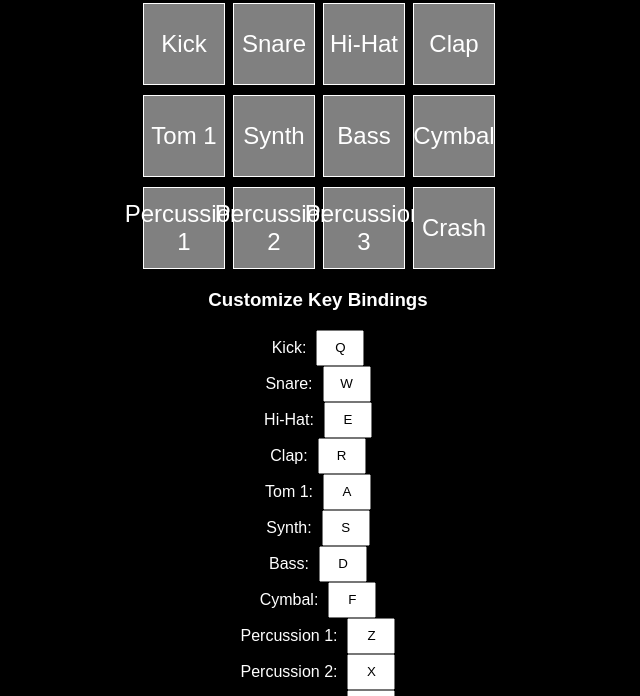
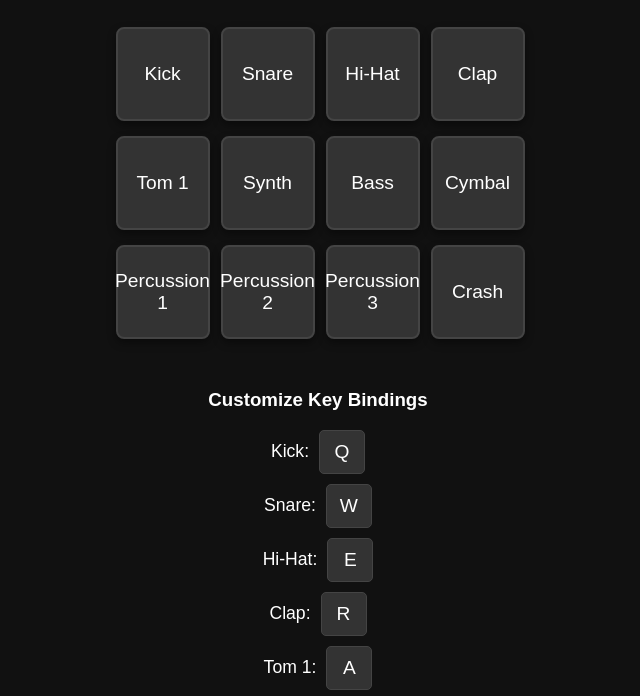
Before and after one commit to itsumray/Music-maker, a plain HTML site: page index.html in a window 1280 px wide. Shown: the part 143-839 px from the top of the page, without its empty margins (322-962 px from the left). Drawn offline with nearby package versions, Linux system fonts and the light colour scheme; no server answers.

Commit message:
Update index.html

```diff
--- a/index.html
+++ b/index.html
@@ -7,44 +7,55 @@
     <script src="https://cdnjs.cloudflare.com/ajax/libs/tone/14.8.49/Tone.min.js"></script>
     <style>
         body {
-            font-family: Arial, sans-serif;
-            background: black;
+            font-family: 'Arial', sans-serif;
+            background: #111;
             color: white;
             text-align: center;
-            padding: 20px;
+            padding: 30px;
+            margin: 0;
+        }
+
+        h1 {
+            font-size: 2.5rem;
+            color: #ff8c00;
+            margin-bottom: 20px;
         }
 
         .grid {
             display: grid;
-            grid-template-columns: repeat(4, 80px);
-            gap: 10px;
+            grid-template-columns: repeat(4, 90px);
+            gap: 15px;
             justify-content: center;
-            margin-top: 20px;
+            margin-top: 30px;
         }
 
         .pad {
-            width: 80px;
-            height: 80px;
-            background: gray;
-            border: 1px solid white;
+            width: 90px;
+            height: 90px;
+            background: #333;
+            border: 2px solid #444;
+            border-radius: 8px;
             cursor: pointer;
-            font-size: 1.5rem;
+            font-size: 1.2rem;
             display: flex;
             justify-content: center;
             align-items: center;
-            transition: background-color 0.2s;
+            color: white;
+            box-shadow: 0px 4px 8px rgba(0, 0, 0, 0.4);
+            transition: background-color 0.2s, transform 0.1s;
         }
 
-        .active {
-            background-color: orange;
+        .pad.active {
+            background-color: #ff8c00;
+            transform: scale(1.1);
         }
 
         .pad:hover {
-            background-color: #666;
+            background-color: #444;
         }
 
         .keybind-container {
-            margin-top: 20px;
+            margin-top: 50px;
             color: white;
         }
 
@@ -52,17 +63,24 @@
             display: flex;
             justify-content: center;
             align-items: center;
+            margin-bottom: 10px;
+            font-size: 1.1rem;
         }
 
         .keybind input {
             margin-left: 10px;
             width: 40px;
-            height: 30px;
+            height: 40px;
             text-align: center;
+            font-size: 1.2rem;
+            background: #333;
+            color: white;
+            border: 1px solid #444;
+            border-radius: 5px;
         }
 
         button {
-            background-color: orange;
+            background-color: #ff8c00;
             border: none;
             padding: 12px 20px;
             color: white;
@@ -70,10 +88,16 @@
             border-radius: 5px;
             cursor: pointer;
             margin-top: 30px;
+            transition: background-color 0.3s;
         }
 
         button:hover {
             background-color: #e67e22;
+        }
+
+        button:active {
+            background-color: #e67e22;
+            transform: scale(0.98);
         }
     </style>
 </head>
```
